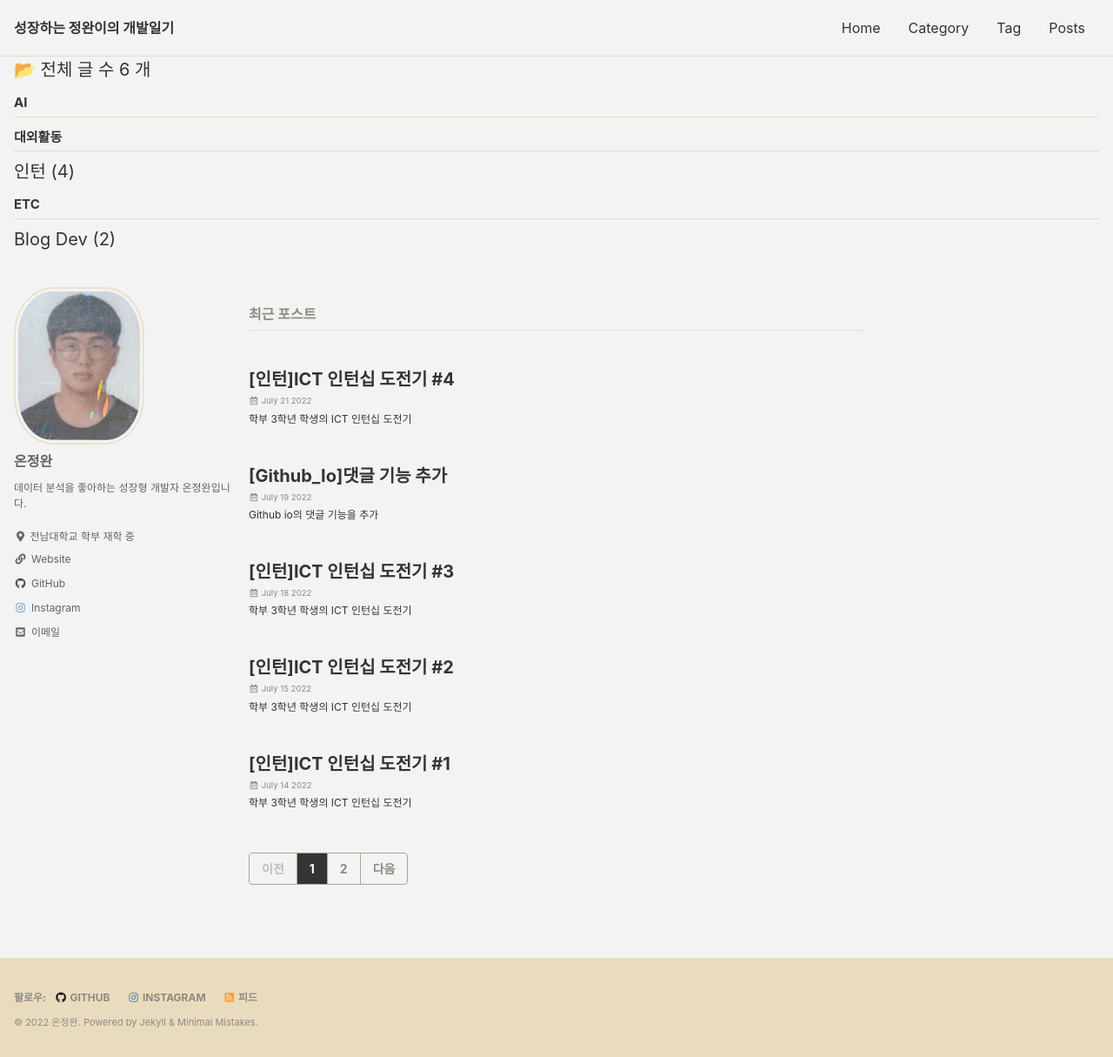
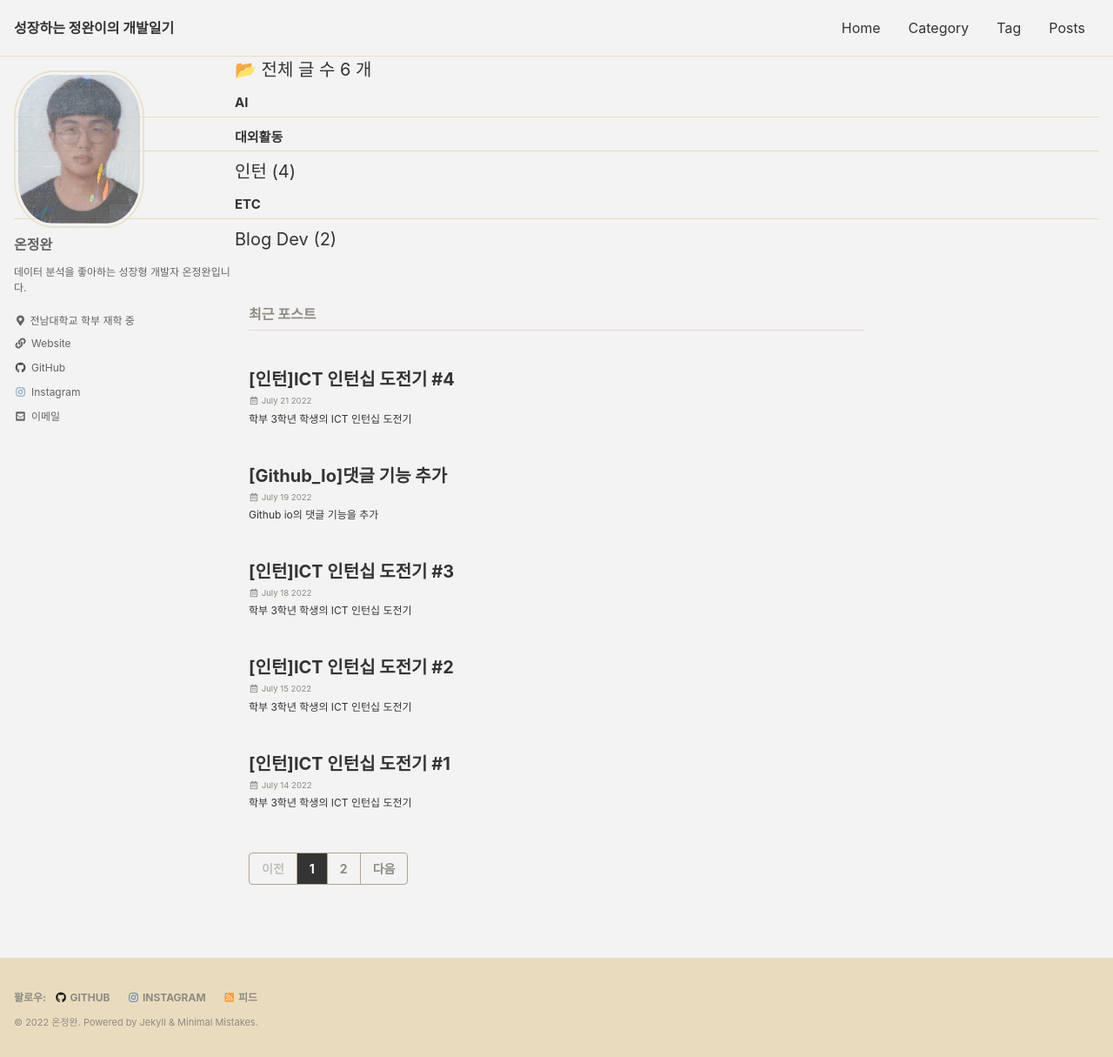
Before and after one commit to On-JungWoan/On-JungWoan.github.io, a Jekyll site: the page built from index.html, in a window 1280 px wide and 1215 px high. Shown: the whole window at 87% size. Built offline with Jekyll 4.4.1, drawn with Linux system fonts in a browser that asks for light colours; cached includes are drawn as plain includes; the list of posts is cut into pages by our own code.

Commit message:
Update sidebar.html

```diff
--- a/_includes/sidebar.html
+++ b/_includes/sidebar.html
@@ -1,7 +1,3 @@
-{% if page.sidebar_main %}
-  {% include nav_list_main %}
-{% endif %}
-
 {% if page.author_profile or layout.author_profile or page.sidebar %}
   <div class="sidebar sticky">
   {% if page.author_profile or layout.author_profile %}{% include author-profile.html %}{% endif %}
@@ -21,3 +17,7 @@
   {% endif %}
   </div>
 {% endif %}
+
+{% if page.sidebar_main %}
+  {% include nav_list_main %}
+{% endif %}
```
